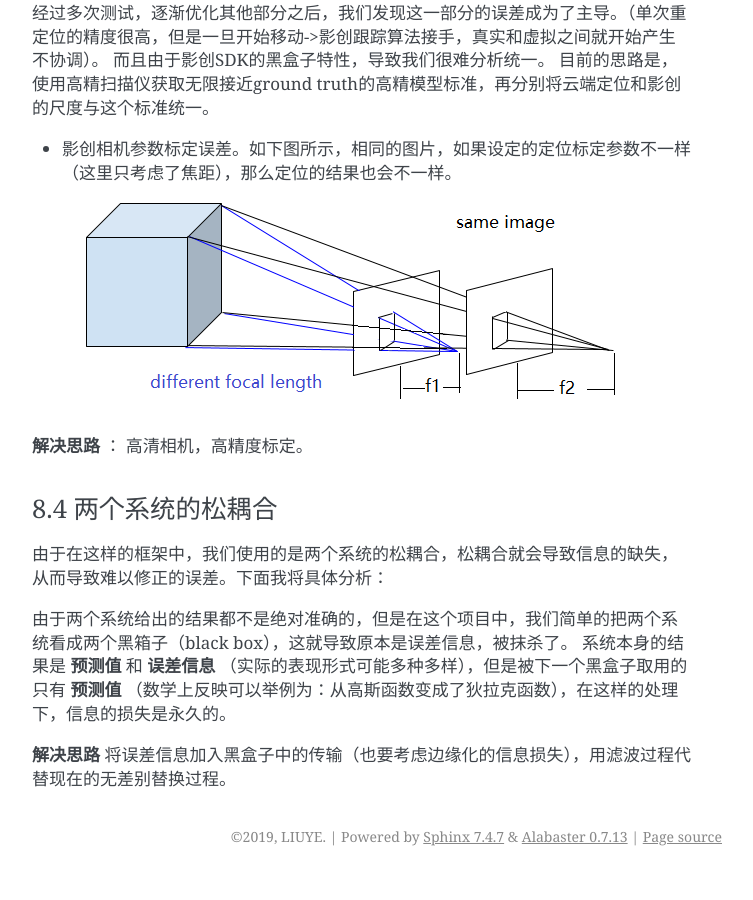
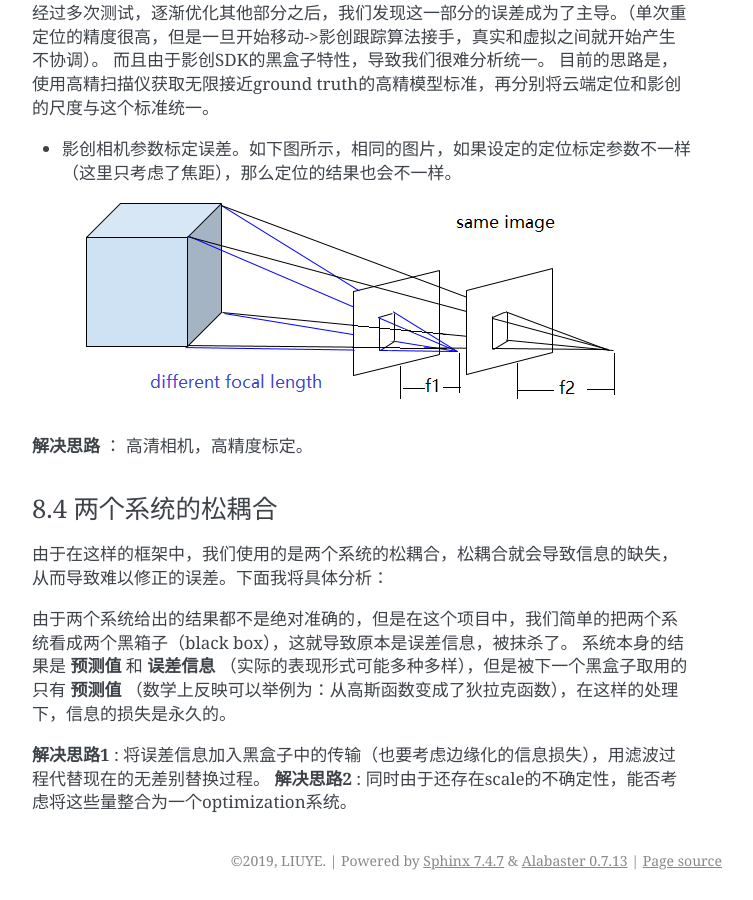
Before and after one commit to gggliuye/VIO, a Sphinx documentation site: the page built from docs/UnitySc/unityShadowCreator.rst, in a window 1280 px wide and 900 px high, scrolled down 9883 px. Shown: the whole window, without its empty margins (388-1141 px from the left). Built offline with Sphinx 7.4.7, drawn with Linux system fonts in a browser that asks for light colours; before the commit the page ends 10759 px from its top, so only the background shows below that.

Commit message:
Update unityShadowCreator.rst

```diff
--- a/docs/UnitySc/unityShadowCreator.rst
+++ b/docs/UnitySc/unityShadowCreator.rst
@@ -303,4 +303,5 @@ Unity的模型摆放存在误差。
 由于两个系统给出的结果都不是绝对准确的，但是在这个项目中，我们简单的把两个系统看成两个黑箱子（black box），这就导致原本是误差信息，被抹杀了。
 系统本身的结果是 **预测值** 和 **误差信息** （实际的表现形式可能多种多样），但是被下一个黑盒子取用的只有 **预测值** （数学上反映可以举例为：从高斯函数变成了狄拉克函数），在这样的处理下，信息的损失是永久的。
 
-**解决思路** 将误差信息加入黑盒子中的传输（也要考虑边缘化的信息损失），用滤波过程代替现在的无差别替换过程。
+**解决思路1** : 将误差信息加入黑盒子中的传输（也要考虑边缘化的信息损失），用滤波过程代替现在的无差别替换过程。
+**解决思路2** : 同时由于还存在scale的不确定性，能否考虑将这些量整合为一个optimization系统。
```
